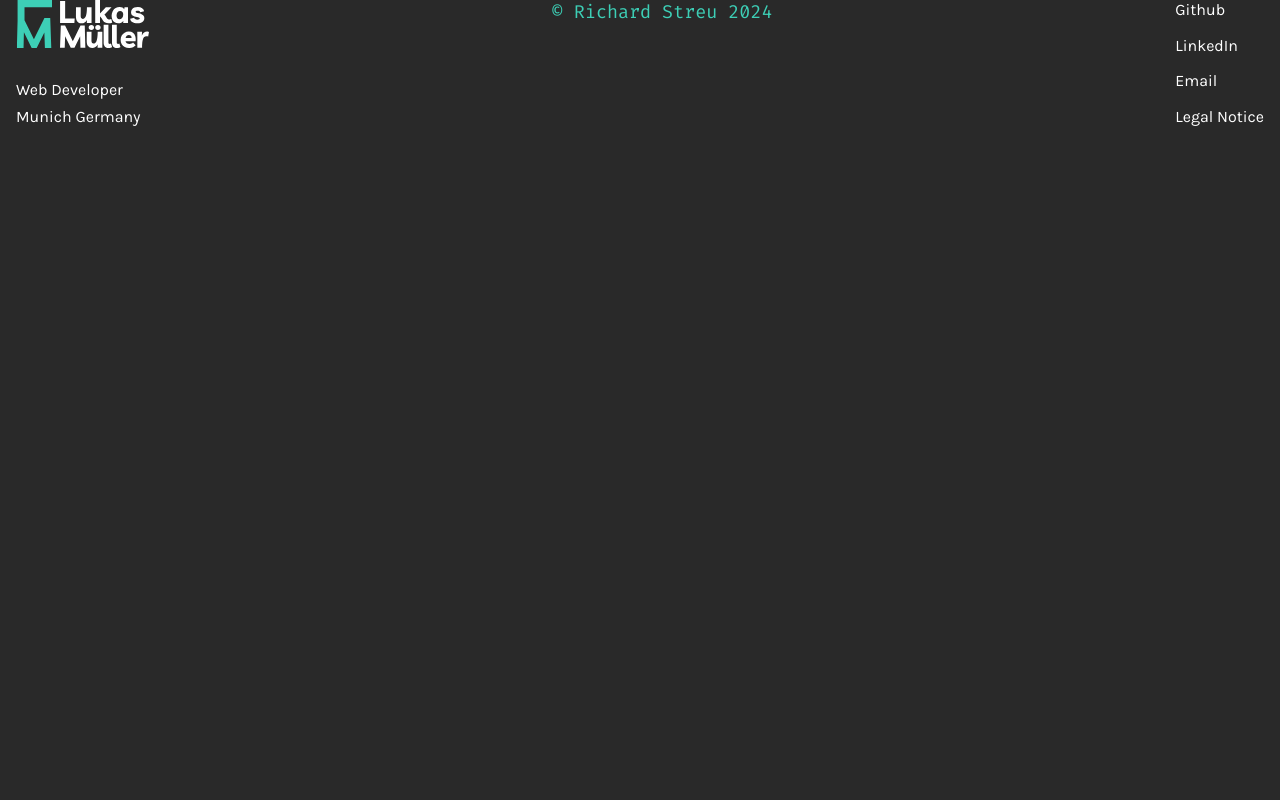
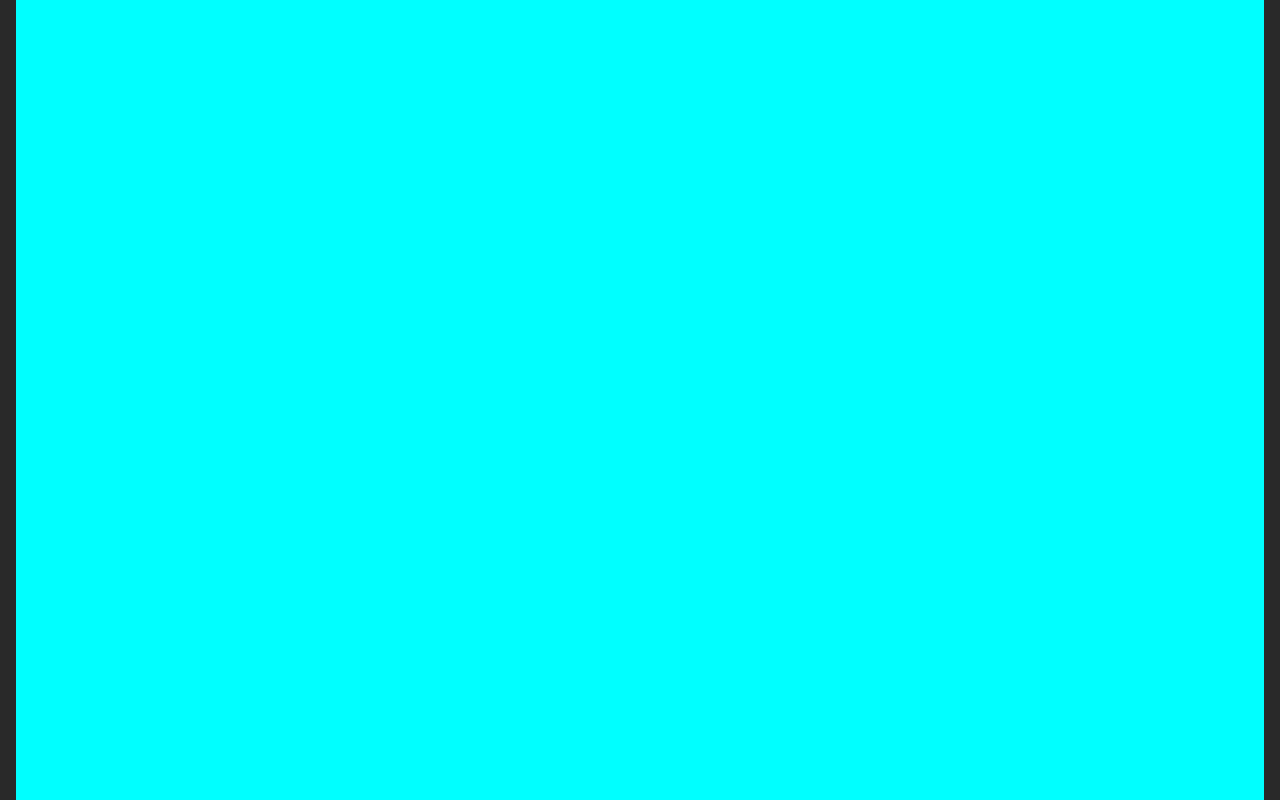
Before and after one commit to RichardStreu/portfolioAngular, an Angular app: page / in a window 1280 px wide. Shown: the top 800 px of the page. Built offline with nearby package versions, Linux system fonts and the light colour scheme.

Commit message:
refactored footer styling

```diff
--- a/src/app/app.routes.ts
+++ b/src/app/app.routes.ts
@@ -3,6 +3,6 @@ import { LandingPageComponent } from './landing-page/landing-page.component';
 import { LegalNoticeComponent } from './legal-notice/legal-notice.component';
 
 export const routes: Routes = [
-  { path: 'landingPage', component: LandingPageComponent },
+  { path: '', component: LandingPageComponent },
   { path: 'legalNotice', component: LegalNoticeComponent },
 ];
--- a/src/app/core/footer/footer.component.scss
+++ b/src/app/core/footer/footer.component.scss
@@ -4,13 +4,13 @@
   display: flex;
   justify-content: space-between;
 
-}
-
   .footerLogoBox {
     display: flex;
     flex-direction: column;
     align-items: flex-start;
+    justify-content: flex-end;
     gap: 0.5rem;
+    padding-bottom: 64px;
 
     svg {
       margin-bottom: 1.5rem;
@@ -21,16 +21,22 @@
     color: $color-hightLight;
     font-family: "Fira";
     font-size: 1.15rem;
+    display: flex;
+    align-items: flex-end;
+    padding-bottom: 100px;
   }
 
   .footerLinkBox {
     display: flex;
     flex-direction: column;
+    justify-content: flex-end;
+    align-items: flex-start;
     gap: 0.5rem;
-  align-items: flex-start;
+    padding-bottom: 64px;
 
     a {
       color: white;
       text-decoration: none;
     }
   }
+}
--- a/src/app/landing-page/landing-page.component.html
+++ b/src/app/landing-page/landing-page.component.html
@@ -1,3 +1,3 @@
 <main>
-  landing page
+  <app-a-hero></app-a-hero>
 </main>
--- a/src/app/landing-page/landing-page.component.ts
+++ b/src/app/landing-page/landing-page.component.ts
@@ -1,9 +1,10 @@
 import { Component } from '@angular/core';
+import { AHeroComponent } from './sections/a-hero/a-hero.component';
 
 @Component({
   selector: 'app-landing-page',
   standalone: true,
-  imports: [],
+  imports: [AHeroComponent],
   templateUrl: './landing-page.component.html',
   styleUrl: './landing-page.component.scss'
 })
--- a/src/app/landing-page/sections/a-hero/a-hero.component.html
+++ b/src/app/landing-page/sections/a-hero/a-hero.component.html
@@ -1 +1,5 @@
-<p>a-hero works!</p>
+<section class="heroSectino">
+  <div class="contentWrapper">
+
+  </div>
+</section>
--- a/src/app/landing-page/sections/a-hero/a-hero.component.scss
+++ b/src/app/landing-page/sections/a-hero/a-hero.component.scss
@@ -0,0 +1,4 @@
+.heroSectino .contentWrapper {
+  height: 900px;
+  background-color: aqua;
+}
```
Lines whose indentation alone changed are shown as unchanged.
